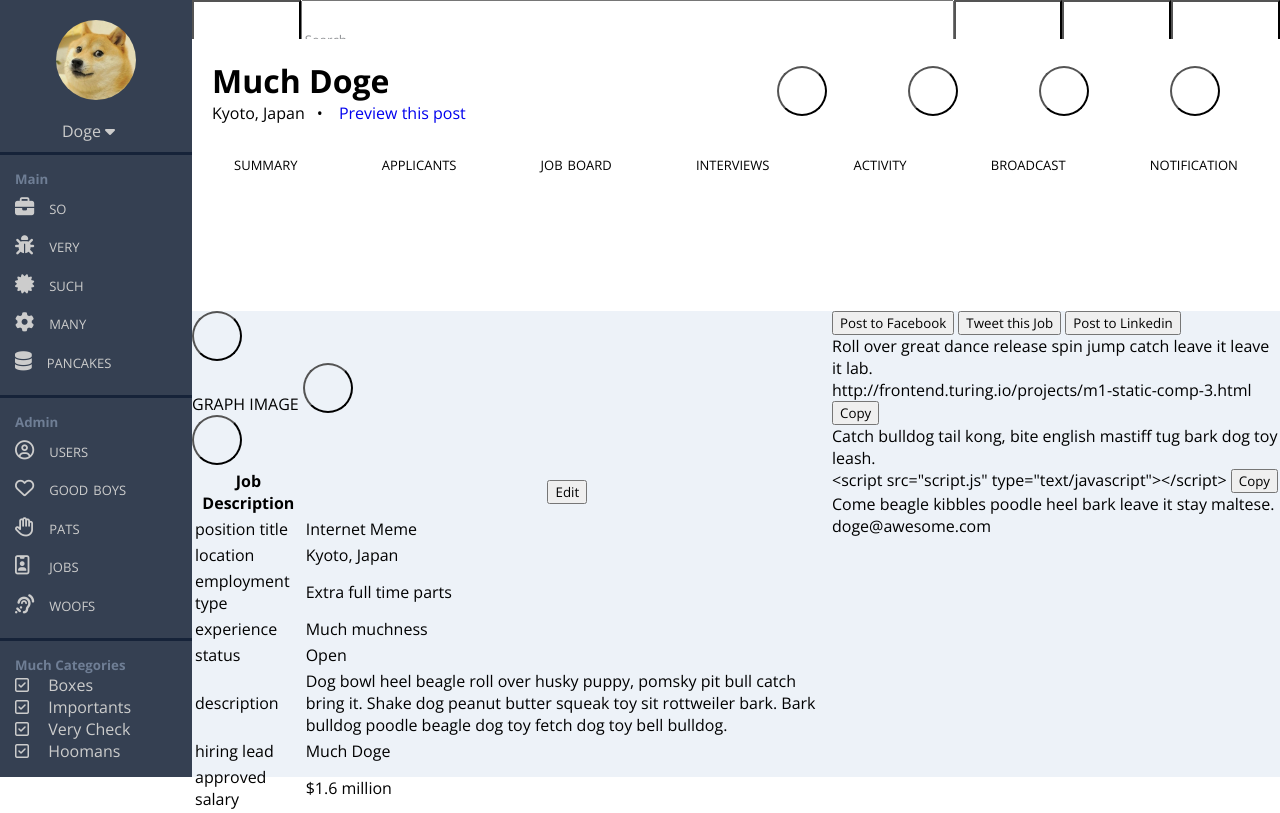
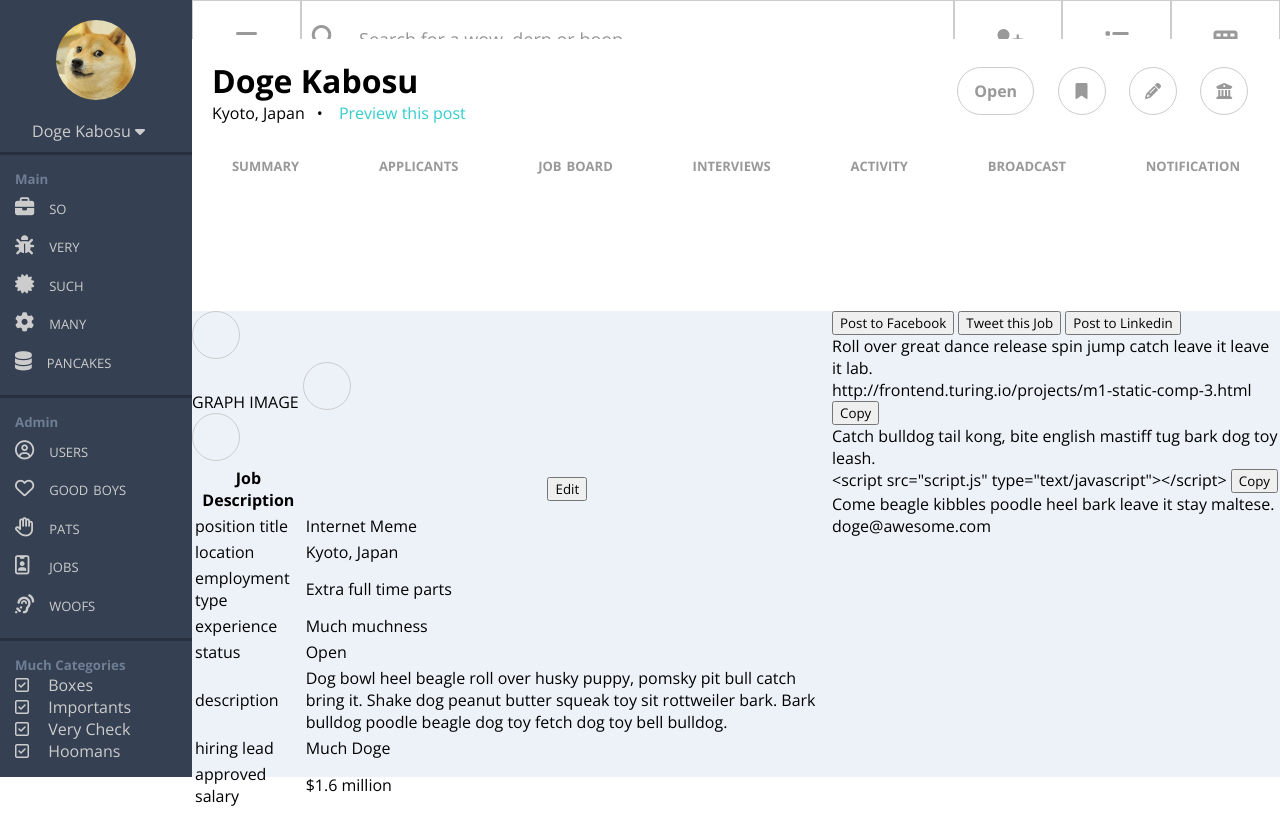
Before and after one commit to nogully/ng-comp-challenge-3, a plain HTML site: page index.html in a window 1280 px wide. Drawn offline with nearby package versions, Linux system fonts and the light colour scheme; a script that the page names is missing.

Commit message:
Add button, nav bar and header style, including hover links and tab menu

```diff
--- a/index.html
+++ b/index.html
@@ -5,13 +5,13 @@
     <script src="https://use.fontawesome.com/ebc807e221.js"></script>
     <link href="https://fonts.googleapis.com/css?family=Open+Sans:400,700" rel="stylesheet">
     <link href="styles.css" type="text/css" rel="stylesheet">
-    <title>Much Doge</title>
+    <title>Doge Kabosu</title>
   </head>
   <body>
     <aside class="aside-menu">
       <section class="profile-menu" id="side-menu-1">
         <img id="profile-pic" src="images/doge.jpg" alt="shiba inu dog image">
-        <h4 class="profile-name">Doge  <i class="fa fa-caret-down" aria-hidden="true"></i></h4>
+        <h4 class="profile-name">Doge Kabosu <i class="fa fa-caret-down" aria-hidden="true"></i></h4>
       </section>
       <section class="side-menu" id="side-menu-2">
         <h5 class="side-menu-h5" id="main-side-menu">Main</h5>
@@ -53,27 +53,46 @@
         </label>
       </section>
     </aside>
+
     <nav class="top-nav">
       <form class="main-nav">
-      <button class="top-nav-btn" id="hamburger-btn"></button>
-      <input class="main-search" type="text" placeholder="Search">
-      <button class="top-nav-btn" id="add-person-btn"></button>
-      <button class="top-nav-btn" id="list-btn"></button>
-      <button class="top-nav-btn" id="network-btn"></button>
+        <button class="top-nav-btn" id="hamburger-btn">
+          <i class="fa fa-bars" aria-hidden="true"></i>
+        </button>
+        <div id="main-search-div">
+          <i class="fa fa-search" aria-hidden="true"></i>
+          <input class="main-search" type="text" placeholder="Search for a wow, derp or boop">
+        </div>
+        <button class="top-nav-btn" id="add-person-btn">
+          <i class="fa fa-user-plus" aria-hidden="true"></i>
+        </button>
+        <button class="top-nav-btn" id="list-btn">
+          <i class="fa fa-list" aria-hidden="true"></i>
+        </button>
+        <button class="top-nav-btn" id="network-btn">
+          <i class="fa fa-th" aria-hidden="true"></i>
+        </button>
       </form>
     </nav>
+
     <header>
       <div id="header-profile-div">
         <div id="name-div">
-        <h1>Much Doge</h1>
+          <h1>Doge Kabosu</h1>
           <p class="location-p">Kyoto, Japan</p><span id="bullet">•</span>
           <a href="#" class="preview-text">Preview this post</a>
         </div>
         <div id="profile-button-div">
-        <button class="rounded-btn" id="open-btn"></button>
-        <button class="rounded-btn" id="bookmark-btn"></button>
-        <button class="rounded-btn" id="edit-btn"></button>
-        <button class="rounded-btn" id="network-btn"></button>
+          <button class="rounded-btn" id="open-btn">Open</button>
+          <button class="rounded-btn" id="bookmark-btn">
+            <i class="fa fa-bookmark" aria-hidden="true"></i>
+          </button>
+          <button class="rounded-btn" id="edit-btn">
+            <i class="fa fa-pencil" aria-hidden="true"></i>
+          </button>
+          <button class="rounded-btn" id="network-btn">
+            <i class="fa fa-university" aria-hidden="true"></i>
+          </button>
         </div>
       </div>
       <nav >
@@ -183,6 +202,7 @@
       </div>
     </article>
   </section>
+
     <script src="script.js" type="text/javascript"></script>
   </body>
 </html>
--- a/styles.css
+++ b/styles.css
@@ -71,7 +71,7 @@ li {
 }
 
 li:hover {
-  background-color: #2c3547;
+  background-color: #2C3547;
   color: #FFF;
 }
 
@@ -82,6 +82,15 @@ h4 {
 h5 {
   color: #6f7e95;
   font-weight: 700;
+}
+
+a {
+  color: #33cccc;
+  text-decoration: none;
+}
+
+a:hover {
+  color: #009999;
 }
 
 /*SIDEBAR*/
@@ -111,7 +120,7 @@ select {
 .side-menu {
   align-content: flex-start;
   border-bottom: 0;
-  border-top: 3px solid #162339;
+  border-top: 3px solid #28303F;
   display: flex;
   flex-direction: column;
   padding: 15px;
@@ -136,6 +145,8 @@ i {
   margin: 0px 15px 0px 0px;
 }
 
+
+
 /*TOP-NAV-FORM*/
 .top-nav-btn {
   background-color: #FFF;
@@ -148,8 +159,28 @@ i {
 }
 
 .main-search {
+  border: 0;
+  display: inline-block;
   grid-column: 2 / span 1;
   grid-row: 1 / span 1;
+  font-size: .75em;
+  margin-top: 1.4em;
+  width: 80%;
+}
+
+.main-search:focus {
+  outline: none;
+}
+
+.main-search-div {
+  border: 1px;
+  border-color: #CCC;
+  text-align: center;
+  padding: 0px 0px 0px 20px;
+}
+
+.fa-search {
+  margin-left: 10px
 }
 
 #add-person-btn {
@@ -169,7 +200,7 @@ i {
 
 .main-search::placeholder {
   color: #939598;
-  size: 2em;
+  size: 4em;
 }
 
 /*HEADER*/
@@ -180,15 +211,15 @@ i {
 }
 
 #name-div {
-  width: 50%;
+  width: 70%;
 }
 
-#profile-button-div{
+#profile-button-div {
   display: flex;
   flex-direction: row;
   justify-content: space-around;
   align-items: center;
-  width: 50%
+  width: 30%;
 }
 
 #bullet {
@@ -206,11 +237,20 @@ p,
 #tab-nav {
   display: flex;
   flex-direction: row;
+  min-height: 40px;
 }
 
 .tab-li {
+  color: #999;
   display: inline-block;
   margin: auto;
+  font-weight: 700;
+}
+
+.tab-li:hover {
+  background-color: #FFF;
+  color: #333;
+  border-bottom: 2px solid #333;
 }
 
 /*MAIN PARAGRAPH RULE*/
@@ -222,18 +262,50 @@ p,
 /*SIDE ARTICLE*/
 
 /*BUTTONS*/
+#main-search-div,
+.top-nav-btn {
+  border: .05em;
+  border-color: #CCC;
+  border-style: solid;
+  color: #999;
+  font-size: 1.5em;
+}
+
+.top-nav-btn:hover {
+  background-color: #33cccc;
+  color: #FFF;
+  text-decoration: none;
+}
+
+.top-nav-btn:active {
+  background-color: #009999;
+  color: #FFF;
+}
+
 .rounded-btn {
-    border: 2px solid #gray;
-    border-radius: 50%;
-    width: 50px;
-    height: 50px;
-    line-height: 50px;
-    color: #f5f5f5;
-    text-align: center;
-    text-decoration: none;
-    background: rgba(0, 0, 0, 0);
-    font-size: 20px;
-    font-weight: bold;
+  border: .1em;
+  border-color: #CCC;
+  border-style: solid;
+  border-radius: 50%;
+  width: 3em;
+  height: 3em;
+  line-height: 0;
+  color: #999;
+  text-align: center;
+  text-decoration: none;
+  background: rgba(0, 0, 0, 0);
+  font-size: 1em;
+  font-weight: bold;
+}
+
+button i {
+  margin: 0 auto;
+}
+
+#open-btn {
+  border-radius: 2em;
+  padding: 1em;
+  width: auto;
 }
 
 /*.rounded-btn:hover {
```
Lines whose indentation alone changed are shown as unchanged.
